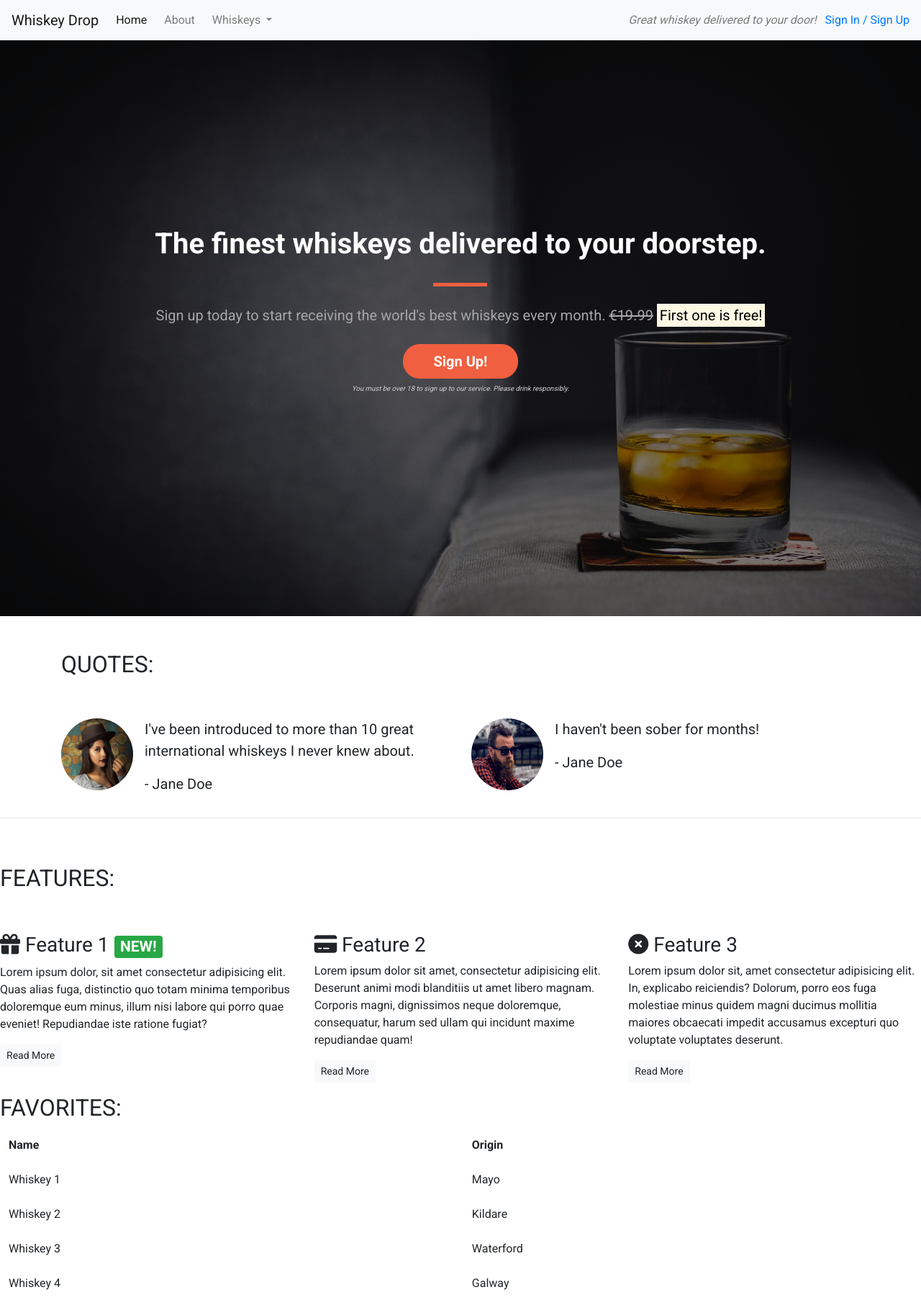
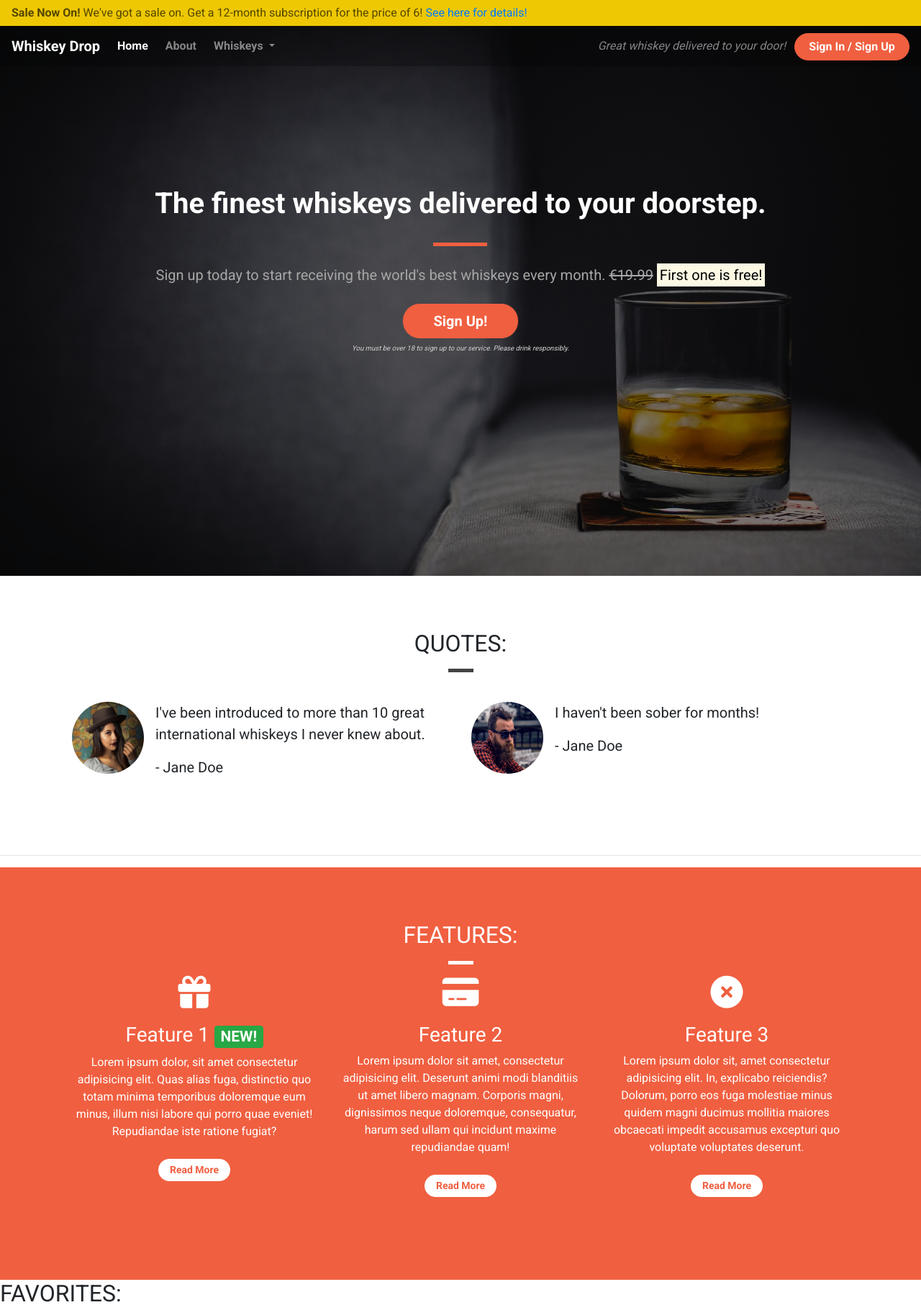
Before and after one commit to MattBCoding/bootstrap-walkthrough, a plain HTML site: page index.html in a window 1280 px wide. Shown: the top 1820 px of the page at 72% size. Drawn offline with nearby package versions, Linux system fonts and the light colour scheme.

Commit message:
Add Updating Quotes and Features Video

```diff
--- a/assets/css/style.css
+++ b/assets/css/style.css
@@ -1,9 +1,38 @@
 body {
     font-family: 'Roboto', sans-serif;
+    padding: 0;
 }
 
-.alert-container {
+.container-fluid {
+    padding-left: 0;
+    padding-right: 0;
+}
 
+.row {
+    margin-right: 0;
+    margin-left: 0;
+}
+
+/* container styling */
+
+.container-wrapper--red {
+    background-color: #f05f40;
+    color: white;
+}
+
+.alert-container .col-12 {
+    padding-left: 0;
+    padding-right: 0;
+}
+
+.site-wide-alert {
+    color: #544600;
+    background-color: #eec802;
+    border-color: #eec802;
+    padding: 5px 15px;
+    margin-bottom: 0;
+    border: 1px solid transparent;
+    border-radius: 0;
 }
 
 .callout-container {
@@ -31,12 +60,19 @@ body {
     background-color: rgba(0, 0, 0, 0.5);
 }
 
-.quotes-container {
-
+/* page headers  */
+.page-header {
+    margin-bottom: 0;
+    border-bottom: 0;
+    text-align: center;
 }
 
-.features-container {
+.page-header h2 {
+    margin-top: 0;
+}
 
+.quotes .page-header {
+    margin-bottom: 25px;
 }
 
 /* Block Dividers */
@@ -45,16 +81,57 @@ body {
     width: 75px;
     height: 5px;
     border: 0;
+    background-color: #444;
 }
 
 .block-divider--orange {
     background-color: #f05f40;
 }
 
+.block-divider--white {
+    background-color: white;
+}
+
 .block-divider--short {
     width: 35px;
 }
 
+/* Content Containers */
+
+.content-container {
+    padding-top: 75px;
+    padding-bottom: 75px;
+}
+
+/* Navbar */
+
+.navalert-container {
+    position: absolute;
+    top: 0;
+    left: 0;
+    padding-left: 0;
+    padding-right: 0;
+    z-index: 1;
+}
+
+.navbar {
+    margin-bottom: 0;
+    border: 0;
+    width: 100%;
+    background-color: rgba(0, 0, 0, 0.25);
+}
+
+.navbar .navbar-toggler {
+    border: 0;
+}
+
+.navbar-brand {
+    font-weight: bold;
+}
+
+.navbar .navbar-nav a {
+    font-weight: bold;
+}
 
 /* Jumbotron */
 
@@ -67,8 +144,6 @@ body {
     font-weight: bold;
     margin-bottom: 30px;
 }
-
-
 
 .jumbotron .lead {
     margin: 25px 0;
@@ -101,3 +176,26 @@ body {
     background-color: #df4929;
     border-color: #df4929;
 }
+
+/* Features */
+
+.feature {
+    text-align: center;
+    margin-bottom: 40px;
+}
+
+.feature i {
+    margin-bottom: 20px;
+    font-size: 45px;
+    line-height: 45px;
+}
+
+.feature .btn {
+    background-color: white;
+    border-color: white;
+    border-radius: 15px;
+    min-width: 100px;
+    font-weight: bold;
+    margin-top: 10px;
+    color: #f05f40;
+}
--- a/index.html
+++ b/index.html
@@ -15,7 +15,17 @@
 </head>
 
 <body>
-    <nav class="navbar navbar-light bg-light navbar-expand-sm">
+    <div class="container-fluid navalert-container">
+        <div class="container-fluid alert-container">
+        <div class="row d-none d-sm-inline">
+            <div class="col-12">
+                <div class="site-wide-alert alert alert-warning">
+                    <strong>Sale Now On!</strong> We've got a sale on. Get a 12-month subscription for the price of 6! <a href=''>See here for details!</a>
+                </div>
+            </div>
+        </div>
+        </div>
+        <nav class="navbar navbar-dark navbar-expand-sm">
             <a href="/" class='navbar-brand'>Whiskey Drop</a>
 
             <button class='navbar-toggler ml-auto' type='button' data-toggle='collapse' data-target='#navbarNavDropdown' aria-controls='navbarNavDropdown' aria-expanded='false' aria-label='Toggle navigation'><span class='navbar-toggler-icon'></span></button>
@@ -40,18 +50,11 @@
             </div>
             <div class='d-none d-md-block'>
                 <p class='navbar-text my-auto mr-2'><i>Great whiskey delivered to your door!</i></p>
-            <a href="/login">Sign In / Sign Up</a>
+                <a href="/login" class='btn btn--cta btn--red'>Sign In / Sign Up</a>
             </div>
         </nav>
-    <!-- <div class="container alert-container">
-        <div class="row d-none d-sm-inline">
-            <div class="col-12">
-                <div class="alert alert-warning">
-                    <strong>Sale Now On!</strong> We've got a sale on. Get a 12-month subscription for the price of 6! <a href=''>See here for details!</a>
     </div>
-            </div>
-        </div>
-        </div> -->
+
         <!-- Callout -->
         <div class="container-fluid callout-container">
             <div class="opaque-overlay">&nbsp;</div>
@@ -74,11 +77,13 @@
         </div>
 
         <!-- Quotes -->
-        <div class="container quotes-container">
+        <div class="container-wrapper">
+            <div class="container quotes-container content-container">
                 <section class="quotes">
                     <div class="row">
-                    <div class="col-12 my-5">
+                        <div class="col-12 page-header">
                             <h2 class="text-uppercase">Quotes:</h2>
+                            <hr class="block-divider block-divider--short">
                         </div>
                     </div>
                     <div class="row">
@@ -111,41 +116,45 @@
                     </div>
                 </section>
             </div>
+        </div>
         <!-- /.quotes -->
         <hr>
 
         <!-- Features -->
-        <div class="features-container">
+        <div class="container-wrapper container-wrapper--red">
+            <div class="container features-container content-container">
                 <section class="features">
                     <div class="row">
-                    <div class="col-12 my-5">
+                        <div class="col-12 page-header">
                             <h2 class="text-uppercase">Features:</h2>
+                            <hr class="block-divider block-divider--short block-divider--white">
                         </div>
                     </div>
                     <div class="row">
                         <div class="col-12 col-md-6 col-lg-4">
                             <div class="feature">
-                            <h3><i class="fas fa-gift d-none d-sm-inline"></i> Feature 1 <span class='badge badge-success'>NEW!</span></h3>
+                                <h3><i class="fas fa-gift d-none d-sm-block"></i> Feature 1 <span class='badge badge-success'>NEW!</span></h3>
                                 <p>Lorem ipsum dolor, sit amet consectetur adipisicing elit. Quas alias fuga, distinctio quo totam minima temporibus doloremque eum minus, illum nisi labore qui porro quae eveniet! Repudiandae iste ratione fugiat?</p>
                                 <p><a class="btn btn-sm btn-light" href=''>Read More</a></p>
                             </div>
                         </div>
                         <div class="col-12 col-md-6 col-lg-4">
                             <div class="feature">
-                            <h3><i class="fas fa-credit-card d-none d-sm-inline"></i> Feature 2</h3>
+                                <h3><i class="fas fa-credit-card d-none d-sm-block"></i> Feature 2</h3>
                                 <p>Lorem ipsum dolor sit amet, consectetur adipisicing elit. Deserunt animi modi blanditiis ut amet libero magnam. Corporis magni, dignissimos neque doloremque, consequatur, harum sed ullam qui incidunt maxime repudiandae quam!</p>
                                 <p><a class="btn btn-sm btn-light" href=''>Read More</a></p>
                             </div>
                         </div>
                         <div class="col-12 d-md-none d-lg-block col-lg-4">
                             <div class="feature">
-                            <h3><i class="fas fa-times-circle d-none d-sm-inline"></i> Feature 3</h3>
+                                <h3><i class="fas fa-times-circle d-none d-sm-block"></i> Feature 3</h3>
                                 <p>Lorem ipsum dolor sit, amet consectetur adipisicing elit. In, explicabo reiciendis? Dolorum, porro eos fuga molestiae minus quidem magni ducimus mollitia maiores obcaecati impedit accusamus excepturi quo voluptate voluptates deserunt.</p>
                                 <p><a class="btn btn-sm btn-light" href=''>Read More</a></p>
                             </div>
                         </div>
                     </div>
                 </section>
+            </div>
         </div>
         <!-- /.features -->
 
```
Lines whose indentation alone changed are shown as unchanged.
